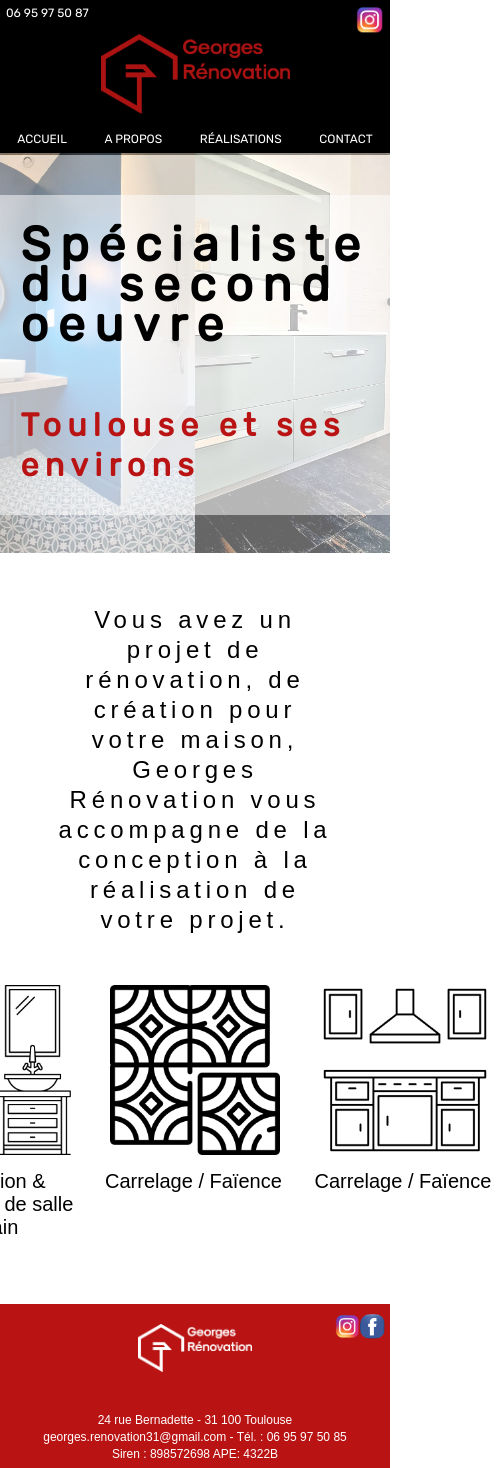
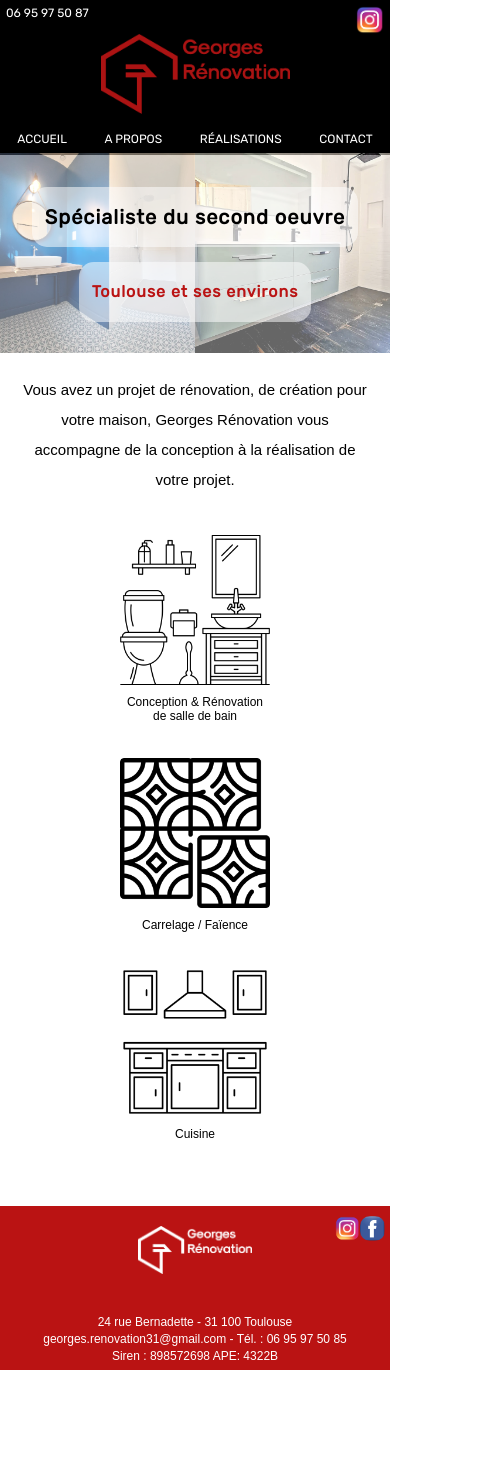
Before and after one commit to Soni-S31/Georges_Renovation, a React (Create React App) app: page / in a window 390 px wide. Shown: the whole page, 500 px wide, since content can reach past the window. After the commit the page ends 1370 px from the top, so only its background shows below. Built offline with nearby package versions, Linux system fonts and the light colour scheme.

Commit message:
banner responsive & content

```diff
--- a/src/pages/Home/home.css
+++ b/src/pages/Home/home.css
@@ -32,6 +32,9 @@ H5 {
   position: absolute;
   z-index: 3;
   gap: 25px;
+  display: flex;
+  flex-direction: column;
+  align-items: center;
 }
 .border_banner {
   border-radius: 15px;
@@ -40,18 +43,20 @@ H5 {
 .banner_title {
   font-size: 48px;
   font-family: 'Rubik', sans-serif;
-  padding: 30px 40px;
+  padding: 25px 25px;
   line-height: 40px;
-  letter-spacing: 0.2em;
+  letter-spacing: 6px;
   color: black;
+  text-align: center;
 }
 .banner_city {
   font-size: 32px;
   font-family: 'Rubik', sans-serif;
   color: #ba1313;
-  padding: 30px 40px;
+  padding: 25px 25px;
   line-height: 40px;
-  letter-spacing: 0.2em;
+  letter-spacing: 6px;
+  text-align: center;
 }
 /*******Main****/
 .content_intro {
@@ -67,34 +72,161 @@ H5 {
 }
 .content_display {
   display: flex;
-  justify-content: center;
-  gap: 5%;
+  justify-content: space-around;
+  margin-top: 60px;
+  margin-bottom: 60px;
 }
-.content_action{
+.content_action {
   display: flex;
   flex-direction: column;
   align-items: center;
+  width: 180px;
 }
 .content_action img {
   width: 170px;
   padding-bottom: 10px;
 }
-.content_action p{
-  width: 180px;
+.content_txt {
   padding: 5px;
   font-family: 'Oxygen', sans-serif;
   display: flex;
   align-items: center;
   text-align: center;
-  font-size: 20px;
+  font-size: 18px;
 }
 /********** Tablette **********/
 @media (max-width: 992px) {
+  /*BANNER*/
+  .banner{
+    height: 300px;
+  }
+  .banner_img_left{
+    height: 300px;
+  }
+  .banner_img_right{
+    height: 300px;
+  }
+  .banner_title {
+    font-size: 35px;
+    padding: 20px 30px;
+  }
+  .banner_city {
+    font-size: 25px;
+    padding: 20px 30px;
+  }
+  .banner_info {
+    gap: 20px;
+  }
+  /*CONTENT*/
+  .content_intro {
+    font-size: 20px;
+  }
+  .content_display {
+    margin-top: 30px;
+    margin-bottom: 30px;
+  }
+  .content_action {
+    width: 120px;
+  }
+  .content_action img {
+    width: 120px;
+    padding-bottom: 10px;
+  }
+  .content_txt {
+    font-size: 15px;
+  }
 }
 
 /************* Mobile *******************/
 @media (max-width: 768px) {
+  .banner{
+    height: 200px;
+  }
+  .banner_img_left{
+    height: 200px;
+  }
+  .banner_img_right{
+    height: 200px;
+  }
+  .banner_title {
+    font-size: 25px;
+    padding: 10px 12px;
+    letter-spacing: 2px;
+    margin: 5px;
+  }
+  .banner_city {
+    font-size: 20px;
+    padding: 10px 12px;
+    letter-spacing: 2px;
+    margin: 5px;
+  }
+  .banner_info {
+    gap: 15px;
+  }
+
+  /*CONTENT*/
+  .content_intro {
+    font-size: 18px;
+    padding: 20px;
+    letter-spacing: 0px;
+  }
+  .content_display {
+    margin-top: 20px;
+    margin-bottom: 20px;
+  }
+  .content_action {
+    width: 90px;
+  }
+  .content_action img {
+    width: 90px;
+    padding-bottom: 10px;
+  }
+  .content_txt {
+    font-size: 12px;
+  }
 }
-/************* Mobile *******************/
+
+
+
+/**********450px*/
 @media (max-width: 450px) {
+
+  .banner_title {
+    font-size: 20px;
+    padding: 5px 8px;
+    letter-spacing: 1px;
+    margin: 5px;
+  }
+  .banner_city {
+    font-size: 16px;
+    padding: 5px 8px;
+    letter-spacing: 1px;
+    margin: 5px;
+  }
+  .banner_info {
+    gap: 15px;
+  }
+
+
+  /*CONTENT*/
+  .content_intro {
+    font-size: 15px;
+  }
+  .content_display {
+    flex-direction: column;
+    align-items: center;
+    margin-top: 20px;
+    margin-bottom: 20px;
+    gap: 30px;
+  }
+  .content_action {
+    width: 150px;
+  }
+  .content_action img {
+    width: 150px;
+    padding-bottom: 5px;
+  }
+  .content_txt {
+    font-size: 12px;
+  }
 }
--- a/src/pages/Home/home.jsx
+++ b/src/pages/Home/home.jsx
@@ -23,48 +23,48 @@ function Home() {
             alt="salle d'eau bleue rénovée avec carreaux de ciment"
           />
         </div>
-        <div className="banner_info">
+        <title className="banner_info">
           <div className="border_banner">
             <h2 className="banner_title">Spécialiste du second oeuvre</h2>
           </div>
           <div className="border_banner">
             <h3 className="banner_city">Toulouse et ses environs</h3>
           </div>
-        </div>
+        </title>
       </article>
       <article className="content">
-        <div className="content_intro">
-          <p>
-            Vous avez un projet de rénovation, de création pour votre maison,
-            Georges Rénovation vous accompagne de la conception à la réalisation
-            de votre projet.
-          </p>
-        </div>
+        <title className="content_intro">
+          Vous avez un projet de rénovation, de création pour votre maison,
+          Georges Rénovation vous accompagne de la conception à la réalisation
+          de votre projet.
+        </title>
         <div className="content_display">
-          <div className="content_action">
+          <figure className="content_action">
             <img
-              className="sdb_img"
+              className="content_img"
               src={Sdb}
               alt="Logo salle de bain dessiné  noir et blanc"
             />
-            <p className="sdb_txt">Conception & Rénovation de salle de bain</p>
-          </div>
-          <div className="content_action">
+            <figcaption className="content_txt">
+              Conception & Rénovation de salle de bain
+            </figcaption>
+          </figure>
+          <figure className="content_action">
             <img
-              className="carrelage_img"
+              className="content_img"
               src={Carrelage}
               alt="Logo carrelage et faïence dessiné  noir et blanc"
             />
-            <p className="carrelage_txt">Carrelage / Faïence</p>
-          </div>
-          <div className="content_action">
+            <figcaption className="content_txt">Carrelage / Faïence</figcaption>
+          </figure>
+          <figure className="content_action">
             <img
-              className="cuisine_img"
+              className="content_img"
               src={Cuisine}
               alt="Logo cuisine dessiné noir et blanc"
             />
-            <p className="carrelage_txt">Carrelage / Faïence</p>
-          </div>
+            <figcaption className="content_txt">Cuisine</figcaption>
+          </figure>
         </div>
       </article>
     </main>
```
